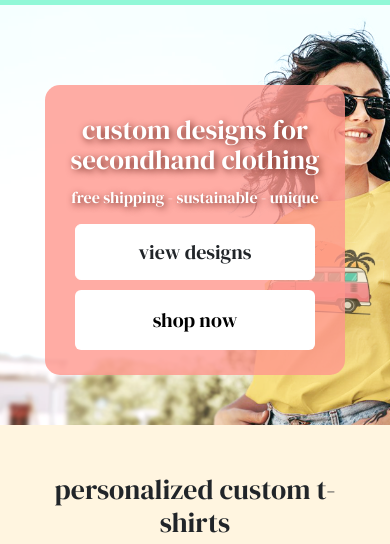
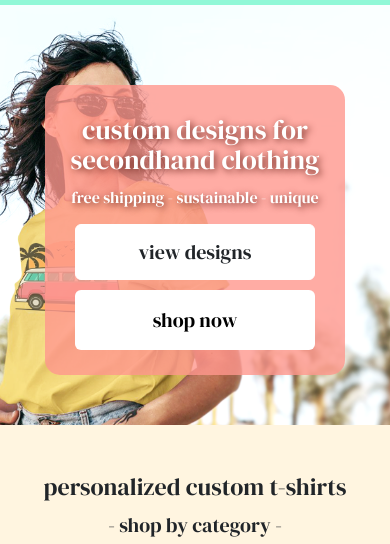
Before and after one commit to kh7722/thriftink, a website: page index.html in a window 390 px wide. Shown: the part 101-645 px from the top of the page. Drawn offline with nearby package versions, Linux system fonts and the light colour scheme.

Commit message:
tweak # 13450

```diff
--- a/scss/main.scss
+++ b/scss/main.scss
@@ -953,7 +953,7 @@ li::before {
 @media (max-width: 480px) {
   .jumbo {
     height: 620px;
-    background-position-x: -50px;
+    background-position-x: -300px;
     padding-top: 10px;
     margin-bottom: 0px;
 
@@ -978,6 +978,17 @@ li::before {
     }
   }
 
+  .content-block-one
+  {
+    h1 {
+      font-size: 24px !important;
+  }
+
+     p {
+    font-size: 20px;
+}
+  }
+
   .content-block-two {
     .mt-5 {
       margin-top: 15px !important;
@@ -999,6 +1010,11 @@ li::before {
   }
 }
 
+.content-block-four .row {
+  margin-left: 0px;
+  margin-right: 0px;
+}
+
   .footer i {
     font-size: 40px;
   }
```
Also changed, not shown: css/main.min.css.
